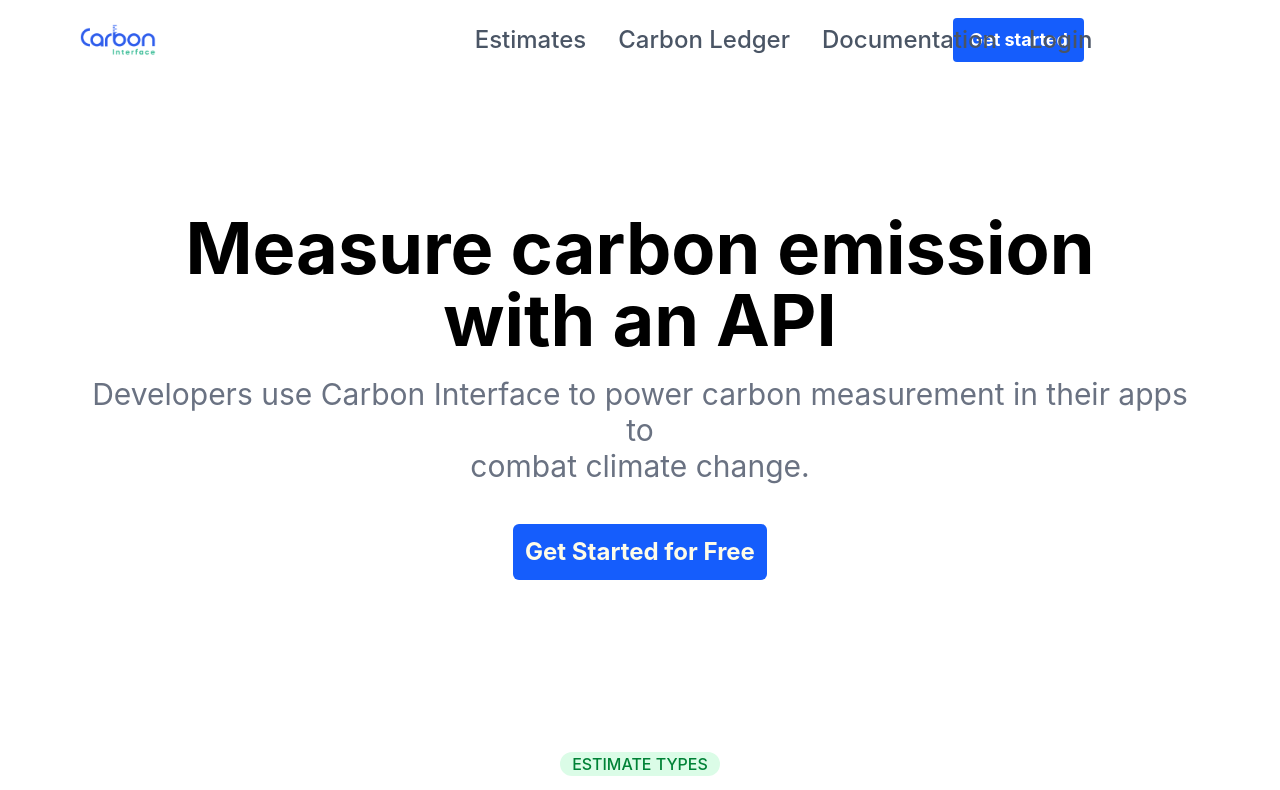
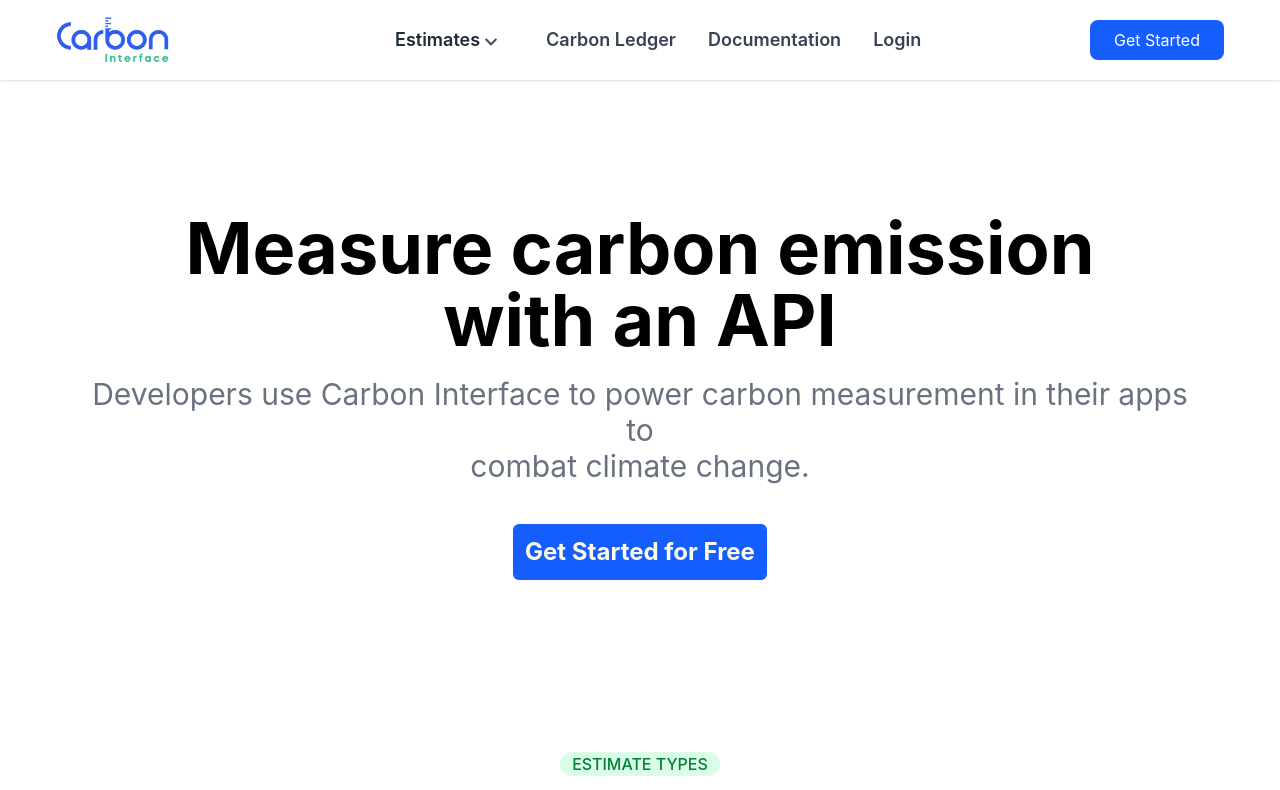
Before and after one commit to mahbubul-alam-marin/Carbon-Interface, a React app: page / in a window 1280 px wide. Shown: the top 790 px of the page. Built offline with nearby package versions, Linux system fonts and the light colour scheme; the HTML template or start-up script is replaced by a standard one.

Commit message:
Update navbar and some of sections who needed some change

```diff
--- a/src/components/Footer.jsx
+++ b/src/components/Footer.jsx
@@ -66,11 +66,13 @@
 
 
   return (
-    <div className="bg-gray-900 grid grid-cols-4 px-5 text-center text-gray-500 pb-20">
+    <div className="bg-gray-900 grid grid-cols-4 px-10 text-center text-gray-500 pb-20">
       <div className="flex flex-col px-2">
 
         <div className="flex space-x-2 px-10 pb-2">
+          <a href="/">
                 <img src={logo} alt="Carbon Interface Logo" className="h-8" />
+                </a>
               </div>
               <div className="flex px-10 text-left">
               <p>The emissiond estimation platform.</p>
--- a/src/components/Home.jsx
+++ b/src/components/Home.jsx
@@ -369,8 +369,8 @@
       {/**   sections 6th */}
       <section className="py-10">
         <div className="grid grid-cols-2 items-center px-10">
-          <div className="flex flex-col px-10">
-            <div className="py-4">
+          <div className="flex flex-col pl-30">
+            <div className="pb-4">
               <span className="text-green-800 rounded-full bg-green-200 uppercase py-1 px-2 text-xs ">
                 besefits
               </span>
@@ -414,8 +414,8 @@
 
       <section className="pt-10">
 
-        <div className="flex bg-gray-900 px-10  pb-10">
-          <div className="flex-auto p-5 border-b ">
+        <div className="flex bg-gray-900 px-10  p-10">
+          <div className="flex-auto p-5 pl-30 border-b w-fit ">
             <h1 className="text-2xl text-white font-bold pb-2">
               Add emissions estimates to your app today.
             </h1>
@@ -423,7 +423,7 @@
               Focus on your product and customer and leave the emissions to us.
             </p>
           </div>
-          <div className="flex-auto p-5 border-b">
+          <div className="flex-auto p-5 border-b w-fit">
             <a href="">
               {" "}
               <button className=" bg-blue-600 text-white font-bold py-2 cursor-pointer px-4 rounded text-lg hover:bg-blue-700">
--- a/src/components/Navbar.jsx
+++ b/src/components/Navbar.jsx
@@ -1,114 +1,87 @@
-import React, { useState, useEffect, useRef } from "react";
-import logo from "../assets/picture/logo.png"
+import { useState, useRef, useEffect } from "react";
+import { FaChevronDown } from "react-icons/fa";
+import logo from "../assets/picture/logo.png";
 
 const Navbar = () => {
-  const [isDropdownOpen, setIsDropdownOpen] = useState(false);
+    const [dropdownOpen, setDropdownOpen] = useState(false);
     const dropdownRef = useRef(null);
-  const menuRef = useRef(null);
 
-  const links = [
-    {
-      id: 1,
-      link: "Estimates",
-      dropdown: [
-        { id: 1, drlink: "Electricity Emissions" },
-        { id: 2, drlink: "Flight Emissions" },
-        { id: 3, drlink: "Vehicle Emissions" },
-        { id: 4, drlink: "Shipping Emissions" },
-        { id: 6, drlink: "Combustion Emissions" },
-      ],
-    },
-    { id: 2, link: "Carbon Ledger" },
-    { id: 3, link: "Documentation" },
-    { id: 4, link: "Login" },
-  ];
 
     useEffect(() => {
         const handleClickOutside = (event) => {
-      if (
-        dropdownRef.current &&
-        !dropdownRef.current.contains(event.target) &&
-        menuRef.current &&
-        !menuRef.current.contains(event.target)
-      ) {
-        setIsDropdownOpen(false);
+            if (dropdownRef.current && !dropdownRef.current.contains(event.target)) {
+                setDropdownOpen(false);
             }
         };
-
         document.addEventListener("mousedown", handleClickOutside);
         return () => {
             document.removeEventListener("mousedown", handleClickOutside);
         };
     }, []);
 
+    return (
+        <nav className="flex justify-between items-center p-4 bg-white shadow-sm relative">
 
-
-  return (
-
-    <div class="grid grid-cols-3 gap-4 text-2xl items-center w-full h-20 text-gray-600 px-20">
-
-      <div className="flex items-center w-80 space-x-2">
-        <img src={logo} alt="Carbon Interface Logo" className="h-8" />
-
-      </div>
-
-      <div className="flex items-center space-x-2 ">
-      <ul className="flex justify-center text-center  items-center">
-        {links.map(({ id, link, dropdown }) => (
-          <li
-            key={id}
-            className="relative inline-flex text-2xl items-center px-4 cursor-pointer capitalize font-medium hover:text-blue-500 duration-300 whitespace-nowrap"
-          >
-            {dropdown ? (
-              <div
-                className="relative"
-                ref={menuRef}
-                onMouseEnter={() => setIsDropdownOpen(true)}
-                onClick={() => setIsDropdownOpen(!isDropdownOpen)}
-              >
-                <span>{link}</span>
-                {isDropdownOpen && (
-                  <ul
-                    className="absolute left-0 mt-2 w-40 bg-white shadow-md rounded-md"
-                    ref={dropdownRef}
-                    onMouseEnter={() => setIsDropdownOpen(true)}
-                    onMouseLeave={() => setIsDropdownOpen(false)}
-                  >
-                    {dropdown.map(({ id, drlink }) => (
-                      <li
-                        key={id}
-                        className="px-4 py-2 text-sm hover:bg-gray-200 cursor-pointer"
-                      >
-                        {drlink}
-                      </li>
-                    ))}
-                  </ul>
-                )}
-              </div>
-            ) : (
-              <span>{link}</span>
-            )}
-          </li>
-        ))}
-      </ul>
-
+            <div className="flex items-center space-x-2 px-10">
+                <a href="/">
+                    <img src={logo} alt="logo" className="h-12" />
+                </a>
             </div>
 
 
-      <div className="flex justify-center">
-      <button className=" bg-blue-600 text-white font-bold py-2 cursor-pointer px-4 rounded text-lg hover:bg-blue-700">
-                Get started
-              </button>
-      </div>
+            <ul className="flex text-lg space-x-8 text-gray-700 items-center">
 
 
+                <li className="relative" ref={dropdownRef}>
+                    <button
+                        className="flex items-center space-x-1 px-4 py-2 rounded-lg hover:bg-gray-200 transition-all"
+                        onClick={() => setDropdownOpen(!dropdownOpen)}
+                    >
+                        <span className="font-semibold text-gray-800">Estimates</span>
+                        <FaChevronDown className={`text-gray-600 text-sm mt-1 transition-transform ${dropdownOpen ? "rotate-180" : ""}`} />
+                    </button>
+
+                    {dropdownOpen && (
+                        <ul className="absolute right-0 text-xs font-bold mt-2 w-64 bg-white shadow-lg rounded-lg py-2 overflow-hidden z-50">
+                            <li className="px-6 py-3 hover:bg-gray-100 text-gray-800 flex items-center cursor-pointer">
+
+                                <a href="/electricity" className="ml-2">Electricity Emissions ⚡</a>
+                            </li>
+                            <li className="px-6 py-3 hover:bg-gray-100 text-gray-800 flex items-center cursor-pointer">
+
+                                <a href="/flights" className="ml-2">Flight Emissions ✈️</a>
+                            </li>
+                            <li className="px-6 py-3 hover:bg-gray-100 text-gray-800 flex items-center cursor-pointer">
+
+                                <a href="/vehicles" className="ml-2">Vehicle Emissions 🚙</a>
+                            </li>
+                            <li className="px-6 py-3 hover:bg-gray-100 text-gray-800 flex items-center cursor-pointer">
+
+                                <a href="/shipping" className="ml-2">Shipping Emissions 📦</a>
+                            </li>
+                            <li className="px-6 py-3 hover:bg-gray-100 text-gray-800 font-semibold flex items-center cursor-pointer">
+
+                                <a href="/fuel" className="ml-2">Fuel Combustion Emissions ⛽</a>
+                            </li>
+                        </ul>
+                    )}
+                </li>
 
 
-  </div>
+                <li className="hover:text-blue-600 cursor-pointer font-semibold">Carbon Ledger</li>
+                <li className="hover:text-blue-600 cursor-pointer font-semibold">Documentation</li>
+                <li className="hover:text-blue-600 cursor-pointer font-semibold">Login</li>
+            </ul>
 
 
-
-
+            <div className="pr-10">
+                <a href="/get-started">
+                    <button className="bg-blue-600 text-white px-6 py-2 rounded-lg hover:bg-blue-700 transition-all">
+                        Get Started
+                    </button>
+                </a>
+            </div>
+        </nav>
     );
 };
 
```
Lines whose indentation alone changed are shown as unchanged.
